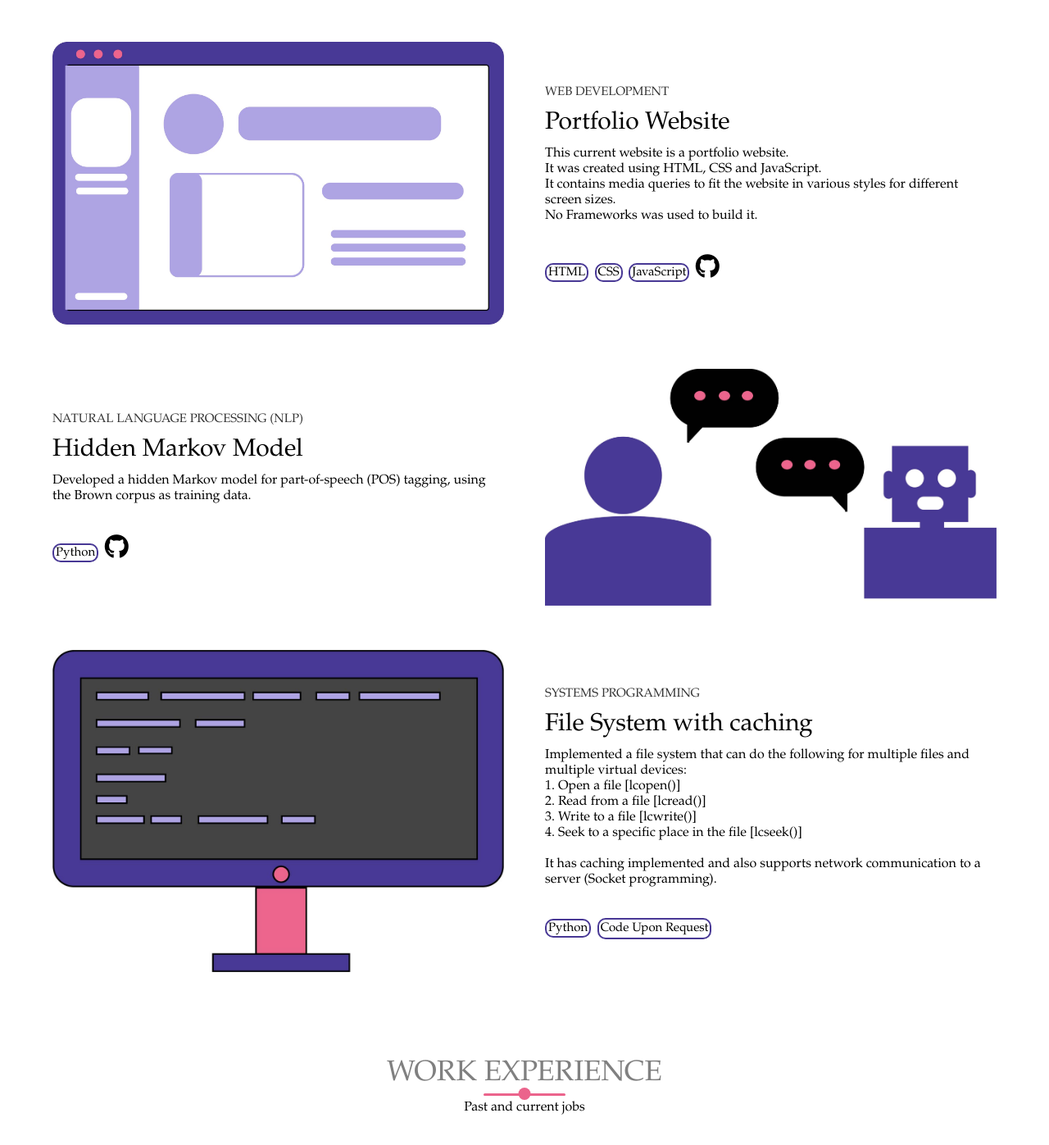
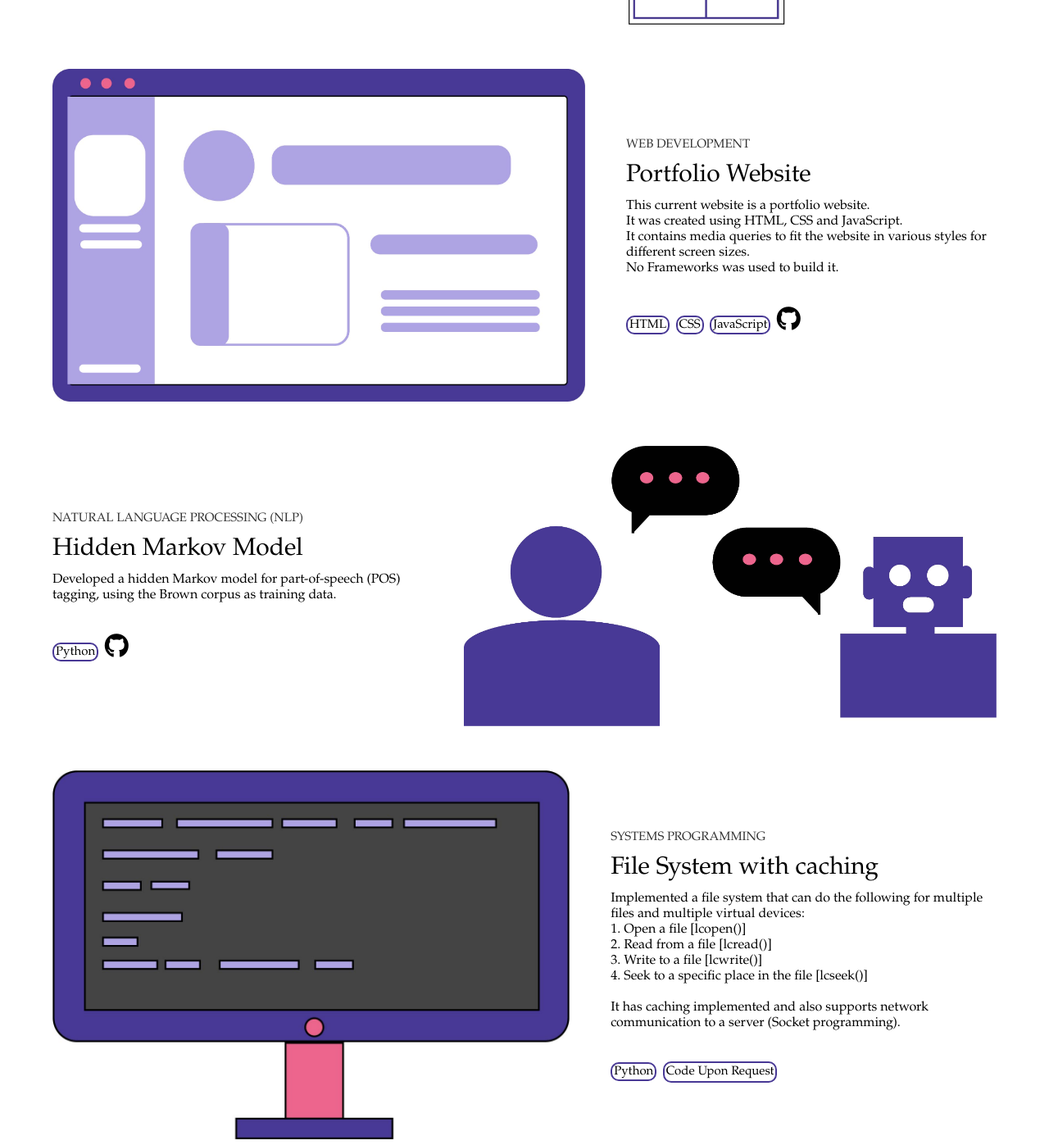
Before and after one commit to VennilaPugazhenthi/vennilapugazhenthi.github.io, a plain HTML site: page index.html in a window 1280 px wide. Shown: the part 2057-3454 px from the top of the page at 82% size. Drawn offline with nearby package versions, Linux system fonts and the light colour scheme.

Commit message:
Change sizing of project images

```diff
--- a/index.html
+++ b/index.html
@@ -136,13 +136,13 @@
                     <a href="#contact" class="cta" style="font-size: 15px;padding: 2px; border-radius: 10px;border: 2px solid #483895;">Code Upon Request</a>
                 </div>
                 <div class="project-img" data-aos="fade-left" data-aos-delay="800">
-                    <img src="images/data.jpg" alt="">
+                    <img src="images/data.jpg" alt="" style="max-height: 450px;max-width: 650px;">
                 </div>
             </div>
 
             <div class="projects-item">
                 <div class="project-img has-margin-right" data-aos="fade-right" data-aos-delay="200">
-                    <img src="images/Web%20design.jpg" alt="">
+                    <img src="images/Web%20design.jpg" alt="" style="max-height: 450px;max-width: 650px;">
                 </div>
                 <div class="project-description" data-aos="fade-left" data-aos-delay="400">
                     <h6>Web Development</h6>
@@ -171,15 +171,15 @@
                     </a>
                 </div>
                 <div class="project-img" data-aos="fade-left" data-aos-delay="800">
-                    <img src="images/NLP.jpg" alt="">
+                    <img src="images/NLP.jpg" alt="" style="max-height: 450px;max-width: 650px;">
                 </div>
             </div>
 
             <div class="projects-item">
                 <div class="project-img has-margin-right" data-aos="fade-right" data-aos-delay="1000">
-                    <img src="images/sys_prog.jpg" alt="">
+                    <img src="images/sys_prog.jpg" alt="" style="max-height: 450px;max-width: 650px;">
                 </div>
-                <div class="project-description" data-aos="fade-left" data-aos-delay="1200">
+                <div class="project-description" data-aos="fade-left" data-aos-delay="1200" style="max-width: 40%; max-height: 20%;">
                     <h6>Systems Programming</h6>
                     <h1>File System with caching</h1>
                     <p>Implemented a file system that can do the following for multiple files and multiple virtual devices:<br>
--- a/styles.css
+++ b/styles.css
@@ -355,10 +355,10 @@ nav{
 .projects-item:last-child{
     margin-bottom: 0;
 }
-.project-img{
-    width: 50rem;
-    flex: 1;
-}
+/*.project-img{*/
+/*    max-width: 50%;*/
+/*    flex: 1;*/
+/*}*/
 
 .has-margin-right{
     margin-right: 5rem ;
```
